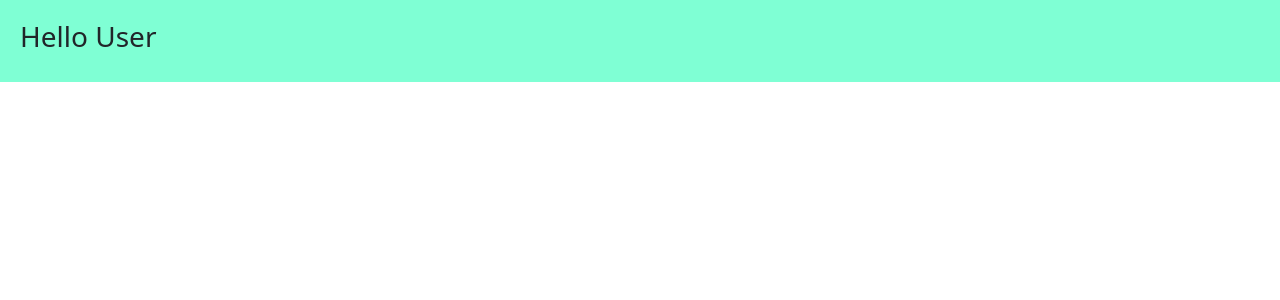
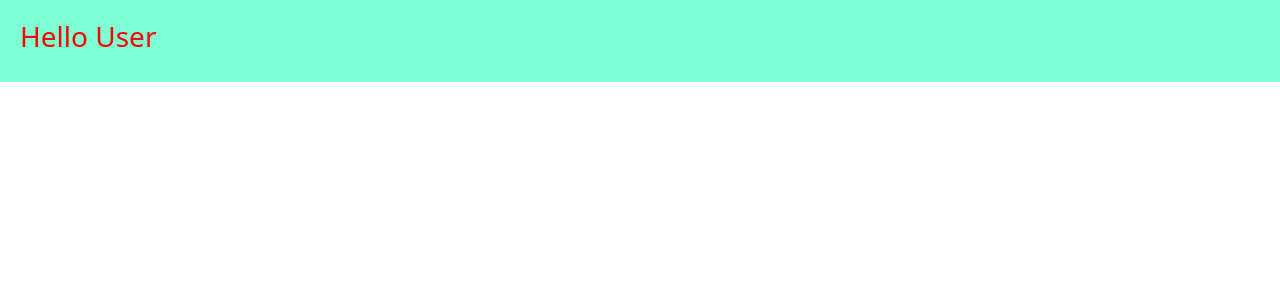
Before and after one commit to Yasinebr/Online-Shop, a Django app: template home/templates/home/home.html in a window 1280 px wide. Shown: the part 56-356 px from the top of the page. Run offline with Django 5.2, Linux system fonts and the light colour scheme; the template is opened without the code that fills it, so the values that code supplies are empty.

Commit message:
add static files

```diff
--- a/DjangoShop/settings.py
+++ b/DjangoShop/settings.py
@@ -122,6 +122,9 @@ USE_TZ = True
 
 STATIC_URL = '/static/'
 MEDIA_URL = '/media/'
+STATICFILES_DIRS = [
+    BASE_DIR / 'static'
+]
 
 # Default primary key field type
 # https://docs.djangoproject.com/en/5.1/ref/settings/#default-auto-field
--- /dev/null
+++ b/home/static/home/css/style.css
@@ -0,0 +1,3 @@
+h3{
+    color: red;
+}
--- a/home/templates/home/home.html
+++ b/home/templates/home/home.html
@@ -1,4 +1,10 @@
 {% extends 'base.html' %}
+{% load static %}
+
+{% block extra_headers %}
+    <link rel="stylesheet" href="{% static 'home/css/style.css' %}">
+{% endblock %}
+
 {% block content %}
     <h3>Hello User</h3>
 {% endblock %}
--- /dev/null
+++ b/static/css/base_styles.css
@@ -0,0 +1,5 @@
+.jumbotron {
+    padding: 20px;
+    margin-bottom: 20px;
+    background-color: aquamarine;
+    }
--- a/templates/base.html
+++ b/templates/base.html
@@ -1,16 +1,13 @@
+{% load static %}
+
 <!DOCTYPE html>
 <html lang="en">
 <head>
       <meta charset="UTF-8">
       <title>Online Shop</title>
         <link href="https://cdn.jsdelivr.net/npm/bootstrap@5.3.3/dist/css/bootstrap.min.css" rel="stylesheet" integrity="sha384-QWTKZyjpPEjISv5WaRU9OFeRpok6YctnYmDr5pNlyT2bRjXh0JMhjY6hW+ALEwIH" crossorigin="anonymous">
-        <style>
-            .jumbotron{
-                padding: 20px;
-                margin-bottom: 20px;
-                background-color: aquamarine;
-            }
-        </style>
+       {% block extra_headers %} {% endblock %}
+        <link rel="stylesheet" href="{% static 'css/base_styles.css' %}">
 </head>
 <body>
     {% include 'inc/navbar.html' %}
```
